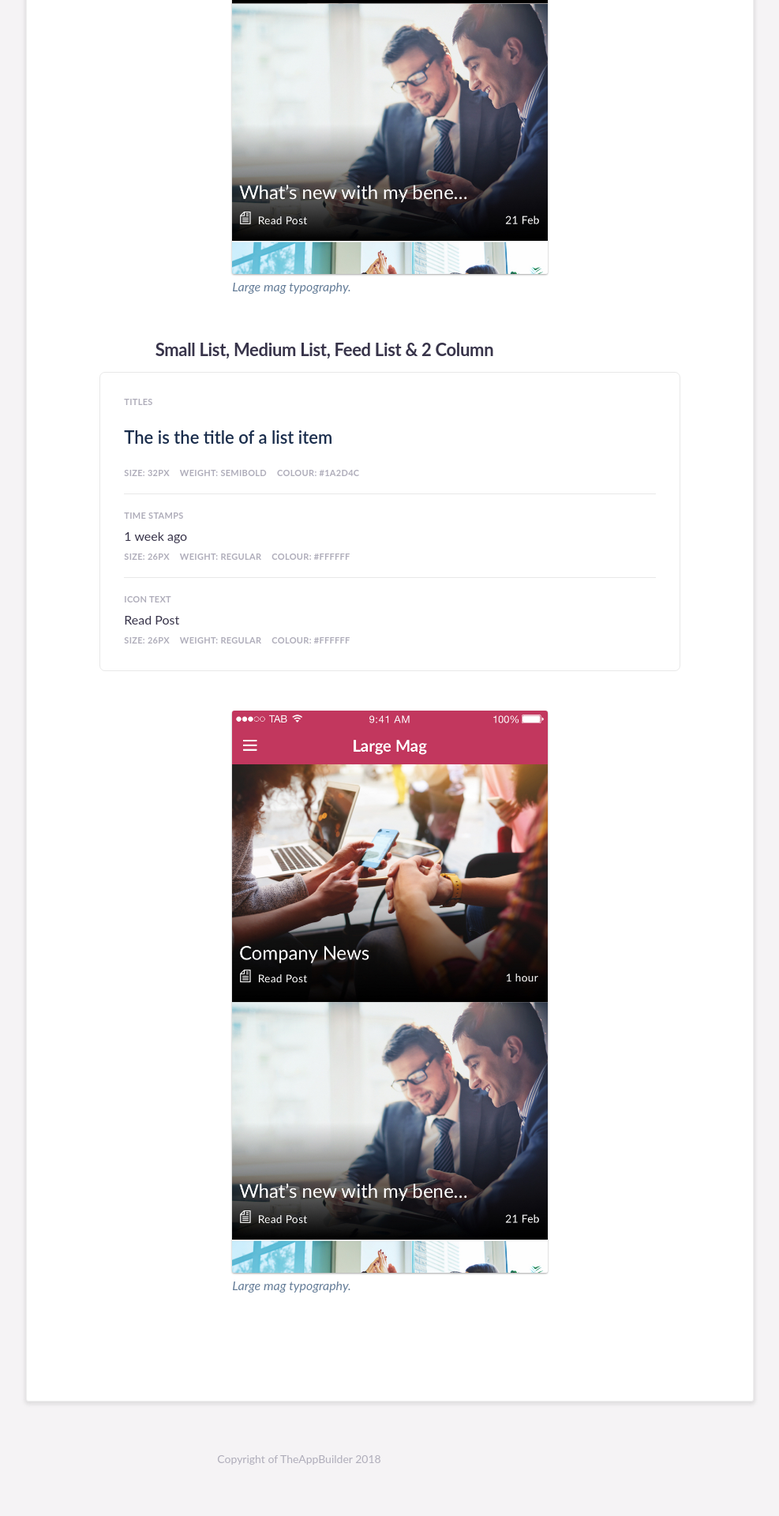
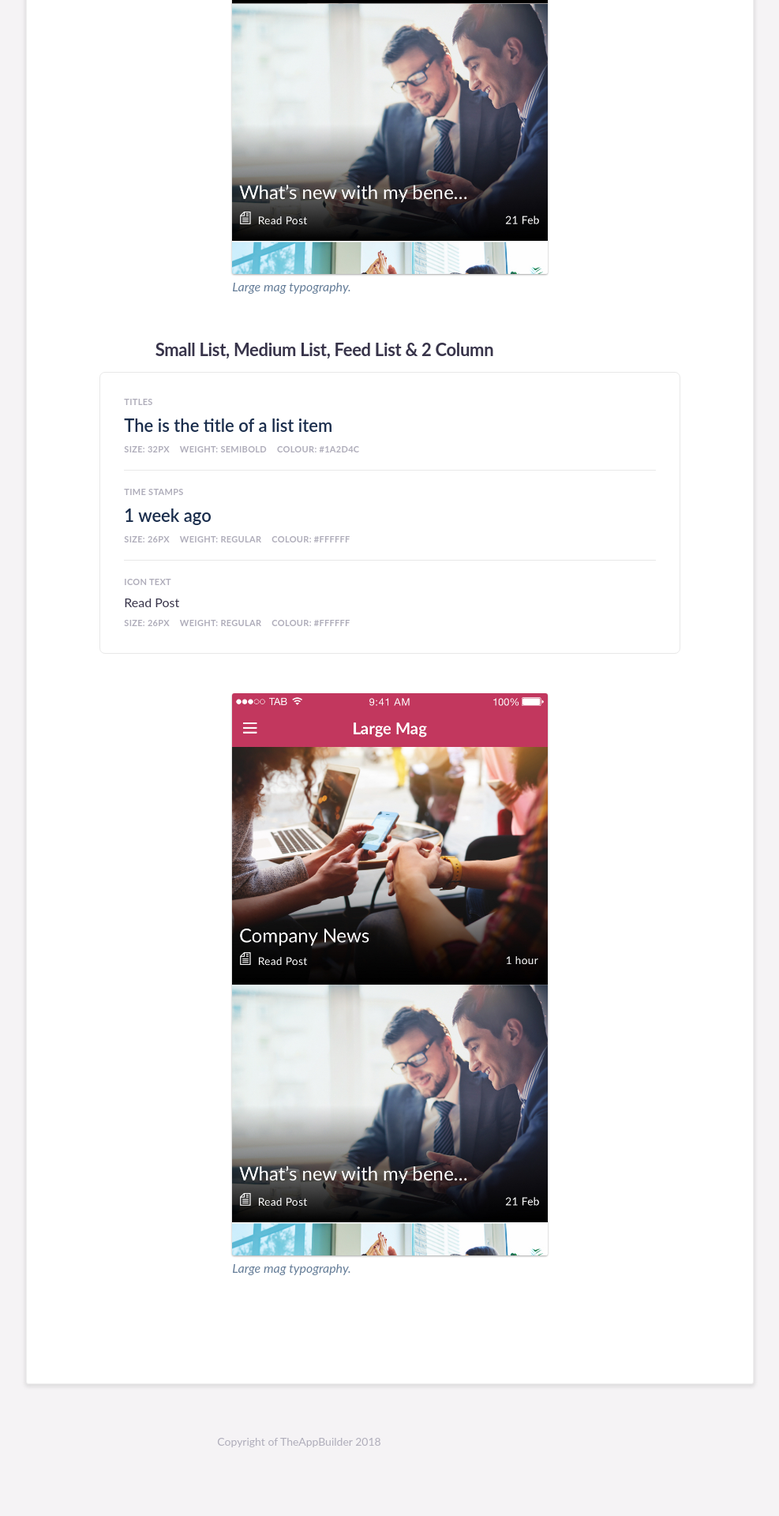
Before and after one commit to TheAppBuilderTeam/tab-pattern-library, a Jekyll site: the page built from native/list-layouts/index.html, in a window 1280 px wide. Shown: the part 2929-4849 px from the top of the page at 79% size, without its empty margins (261-1248 px from the left). Built offline with Jekyll 4.4.1, drawn with Linux system fonts in a browser that asks for light colours; some web fonts are replaced; after the commit the page ends 4827 px from its top, so only the background shows below that.

Commit message:
adding native title text variables

```diff
--- a/_sass/_variables.scss
+++ b/_sass/_variables.scss
@@ -55,3 +55,9 @@
 $webappProfileUpload: #939FB3;
 
 $webappButtonSaveChanges: #3EAF35;
+
+
+/* Native Specific
+------------------------------------------------------------------ */
+
+$nativeTitleText: #1A2D4C;
--- a/_sass/native/_native_list-layouts.scss
+++ b/_sass/native/_native_list-layouts.scss
@@ -64,9 +64,13 @@
 /*---------- table 2 ----------------------------------*/
 
 .nativeText--heading4 {
-    padding-top: 15px;
-    padding-bottom: 15px;
-    color: #1A2D4C;
+    color: $nativeTitleText;
     font-size: 22px;
     @include latoSemibold;
 }
+
+.nativeText--heading5 {
+    color: $nativeTitleText;
+    font-size: 22px;
+    @include latoSemibold;
+}
```
